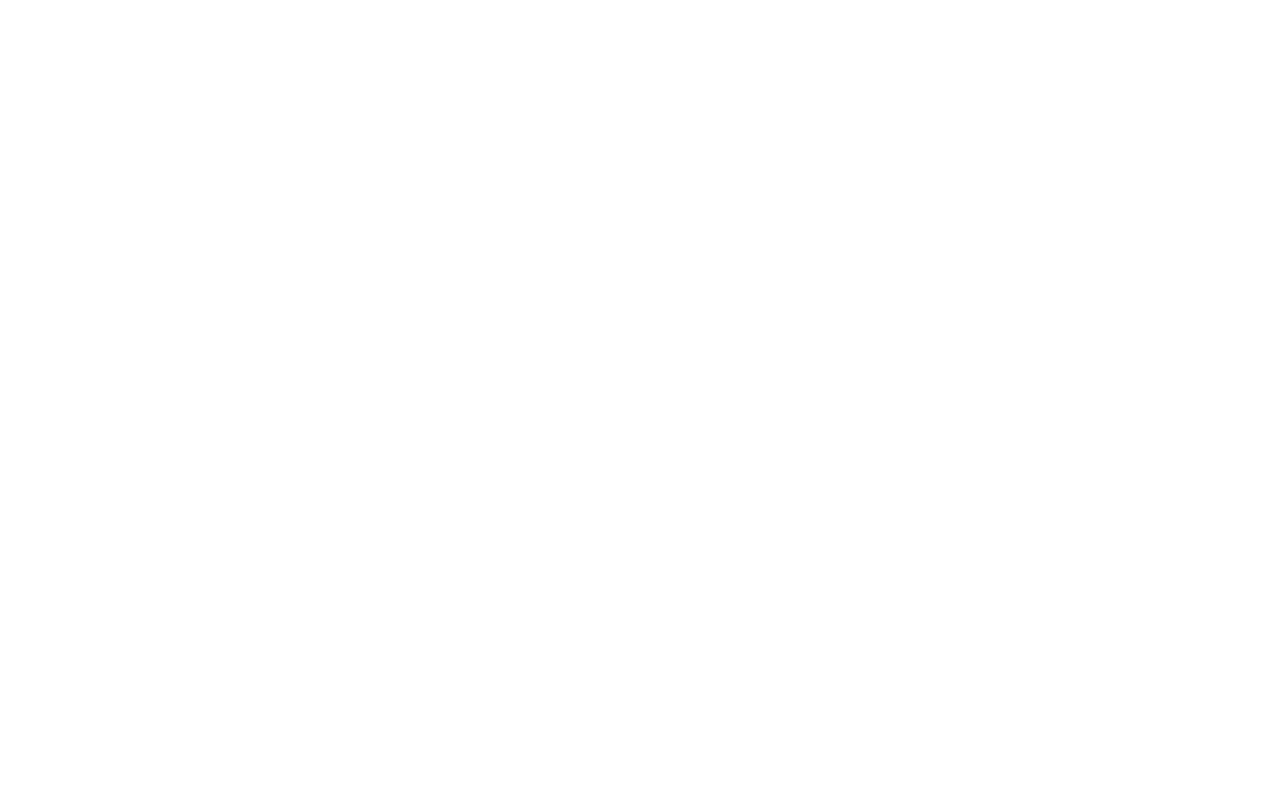
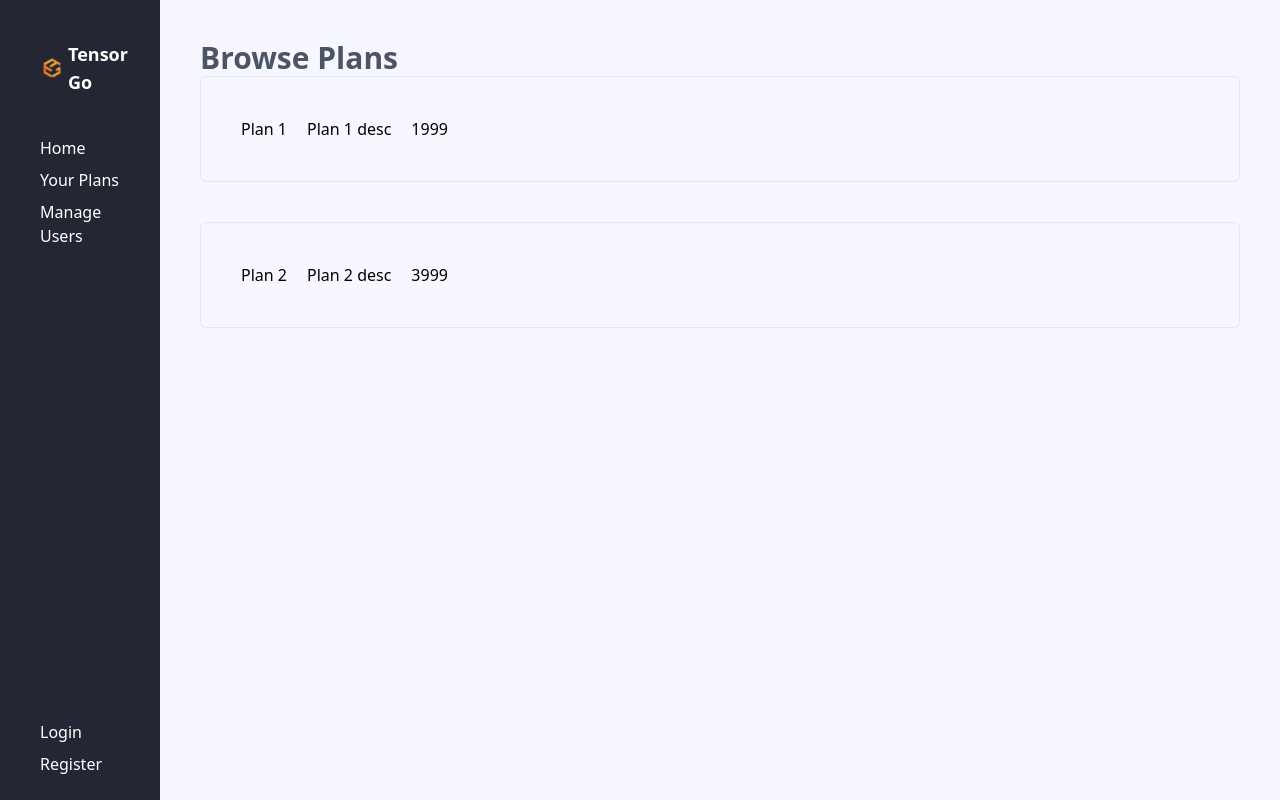
Before and after one commit to neeru0713/tensorgo-assignment, a React (Create React App) app in the folder frontend/: page /home in a window 1280 px wide. Before the commit this address had no page. Built offline with nearby package versions, Linux system fonts and the light colour scheme.

Commit message:
developed sidenav , planlist, plancard component with demo data, added routing for register, login, home page, added tensorgo logo

```diff
--- a/frontend/src/App.js
+++ b/frontend/src/App.js
@@ -4,6 +4,8 @@
 import { Login } from "./components/auth/Login";
 import { useSelector } from "react-redux";
 import { useEffect } from "react";
+import { SideNav } from "./components/nav/SideNav";
+import { Home } from "./components/home/Home";
 
 function App() {
   const auth = useSelector((state) => state.auth);
@@ -16,11 +18,16 @@
 
   return (
     <BrowserRouter>
-      <Routes>
-        <Route path="/register" element={<Register />} />
-        <Route path="/login" element={<Login/>} />
-
-      </Routes>
+      <div className="app-container flex">
+        <SideNav />
+        <div className="main-content w-[88%] bg-[#f7f8ff] p-10">
+          <Routes>
+            <Route path="/home" element={<Home />} />
+            <Route path="/register" element={<Register />} />
+            <Route path="/login" element={<Login />} />
+          </Routes>
+        </div>
+      </div>
     </BrowserRouter>
   );
 }
--- a/frontend/src/components/auth/Login.js
+++ b/frontend/src/components/auth/Login.js
@@ -51,11 +51,11 @@
   };
 
   return (
-    <div className="login-page-wrapper h-screen bg-gray-50 flex flex-col justify-center items-center">
+    <div className="login-page-wrapper h-screen flex flex-col justify-center items-center">
       <div className="flex flex-col items-start login-page">
-        <h1 className="text-3xl font-bold text-gray-600 mb-10">TensorGo</h1>
+        <h1 className="text-3xl font-bold text-gray-600 mb-10">Welcome Back !</h1>
         <div className="login-form border p-10 rounded-md flex flex-col gap-3 items-center shadow shadow-lg bg-white mb-20">
-          <h1 className="text-xl font-semibold">Login Form</h1>
+          <h1 className="text-2xl font-semibold text-gray-700">Login</h1>
           <TextField
             type="text"
             name="username"
--- a/frontend/src/components/auth/Register.js
+++ b/frontend/src/components/auth/Register.js
@@ -68,11 +68,11 @@
   };
 
   return (
-    <div className="register-page-wrapper h-screen bg-gray-50 flex flex-col justify-center items-center">
+    <div className="register-page-wrapper h-screen flex flex-col justify-center items-center">
       <div className="flex flex-col items-start register-page">
-        <h1 className="text-3xl font-bold text-gray-600 mb-10">TensorGo</h1>
+        <h1 className="text-3xl font-bold text-gray-600 mb-10">New User ?</h1>
         <div className="register-form border p-10 rounded-md flex flex-col gap-3 items-center shadow shadow-lg bg-white">
-          <h1 className="text-xl font-semibold">Register Form</h1>
+          <h1 className="text-xl font-semibold">Register</h1>
           <TextField
             type="text"
             name="username"
--- /dev/null
+++ b/frontend/src/components/home/Home.js
@@ -0,0 +1,27 @@
+import React from 'react'
+import { PlanList } from '../plans/PlanList'
+
+export const Home = () => {
+    const plans = [
+        {
+            name: "Plan 1",
+            desc: "Plan 1 desc",
+            price: "1999",
+            usersLimit: "5"
+        },
+        {
+            name: "Plan 2",
+            desc: "Plan 2 desc",
+            price: "3999",
+            usersLimit: "10"
+        }
+    ]
+  return (
+    <div className='home'>
+        <section className='plans'>
+    <h1 className='font-bold text-3xl text-gray-600'>Browse Plans</h1>
+    <PlanList plans={plans}/>
+        </section>
+    </div>
+  )
+}
--- /dev/null
+++ b/frontend/src/components/nav/SideNav.css
@@ -0,0 +1,8 @@
+.side-nav-wrapper {
+  min-width: 160px;
+}
+
+li {
+  cursor: pointer;
+  border-radius: 10px;
+}
--- /dev/null
+++ b/frontend/src/components/nav/SideNav.js
@@ -0,0 +1,43 @@
+import React from "react";
+import "./SideNav.css";
+import { Link } from "react-router-dom";
+import logo from "./tensorgo_logo-removebg-preview.png";
+export const SideNav = () => {
+  return (
+    <div className="side-nav-wrapper bg-[#242733] h-screen w-[12%] p-10">
+      <div className="flex items-center mb-10 gap-1">
+        <img className="h-6" src={logo} />
+        <h1 className="text-lg font-semibold text-white ">Tensor Go</h1>
+      </div>
+
+      <div className="side-nav list-none flex flex-col h-[80vh] justify-between">
+        <header>
+          <ul className="flex flex-col gap-2 text-white">
+            <li>
+              <Link to="/home">Home</Link>
+            </li>
+
+            <li>
+              <Link to="/your-plans">Your Plans</Link>
+            </li>
+
+            <li>
+              <Link to="/manage-users">Manage Users</Link>
+            </li>
+          </ul>
+        </header>
+        <footer>
+          <ul className="flex flex-col gap-2 text-white">
+            <li>
+              <Link to="/login">Login</Link>
+            </li>
+
+            <li>
+              <Link to="/register">Register</Link>
+            </li>
+          </ul>
+        </footer>
+      </div>
+    </div>
+  );
+};
--- a/frontend/src/components/plans/PlanCard.js
+++ b/frontend/src/components/plans/PlanCard.js
@@ -1,7 +1,16 @@
 import React from 'react'
 
-export const PlanCard = () => {
+export const PlanCard = ({plan}) => {
   return (
-    <div className='bg-[#242733]'>PlanCard</div>
+    <div className='plan-card-wrapper'>
+        <div className='plan-card border rounded-md flex gap-5 p-10'>
+            <div>{plan.name}</div>
+            <div>{plan.desc}</div>
+            <div>{plan.price}</div>
+            <div>{plan.userLimit}</div>
+
+        </div>
+
+    </div>
   )
 }
--- a/frontend/src/components/plans/PlanList.js
+++ b/frontend/src/components/plans/PlanList.js
@@ -1,7 +1,12 @@
 import React from 'react'
+import { PlanCard } from './PlanCard'
 
-export const PlanList = () => {
+export const PlanList = ({plans}) => {
   return (
-    <div>PlanList</div>
+    <div className='plan-list flex flex-col gap-10'>
+       {plans.map((plan, index) => (
+            <PlanCard plan={plan}/>
+       ))}
+    </div>
   )
 }
```
Also changed, not shown: frontend/src/components/nav/tensorgo_logo-removebg-preview.png (added).
